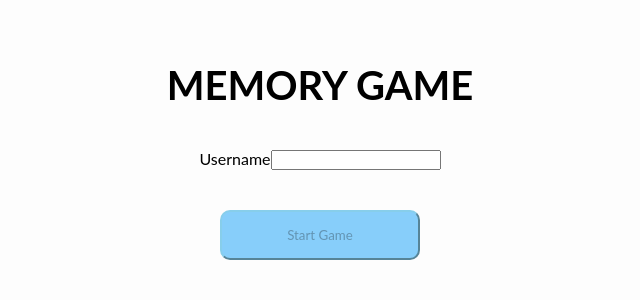
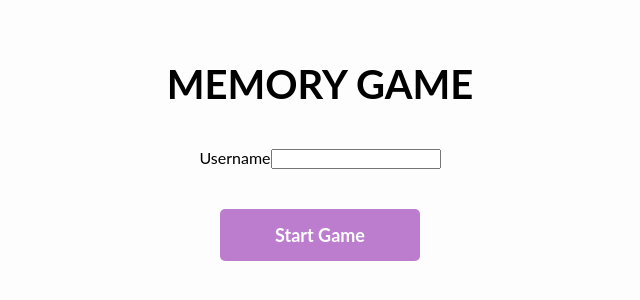
Before and after one commit to ksobiecki/memory, a React (Create React App) app: page / in a window 1280 px wide. Shown: the part 240-540 px from the top of the page, without its empty margins (320-960 px from the left). Built offline with nearby package versions, Linux system fonts and the light colour scheme.

Commit message:
Add styling for langind button

```diff
--- a/src/styles/pages/_landing.scss
+++ b/src/styles/pages/_landing.scss
@@ -12,11 +12,23 @@
 
   .button {
     width: 200px;
-    height: 50px;
-    border-radius: 10px;
+    margin-top: 40px;
+    padding: 15px;
+    background: #7E00A2;
+    color: white;
     outline: 0;
-    border-color: skyblue;
-    background-color: lightskyblue;
-    margin-top: 40px;
+    border: 0;
+    font-size: 18px;
+    font-weight: bold;
+    border-radius: 5px;
+
+    &:disabled {
+      opacity: 0.5;
+    }
+
+    &:hover:enabled{
+      cursor: pointer;
+      background-color: #8F11B3;
+    }
   }
 }
```
